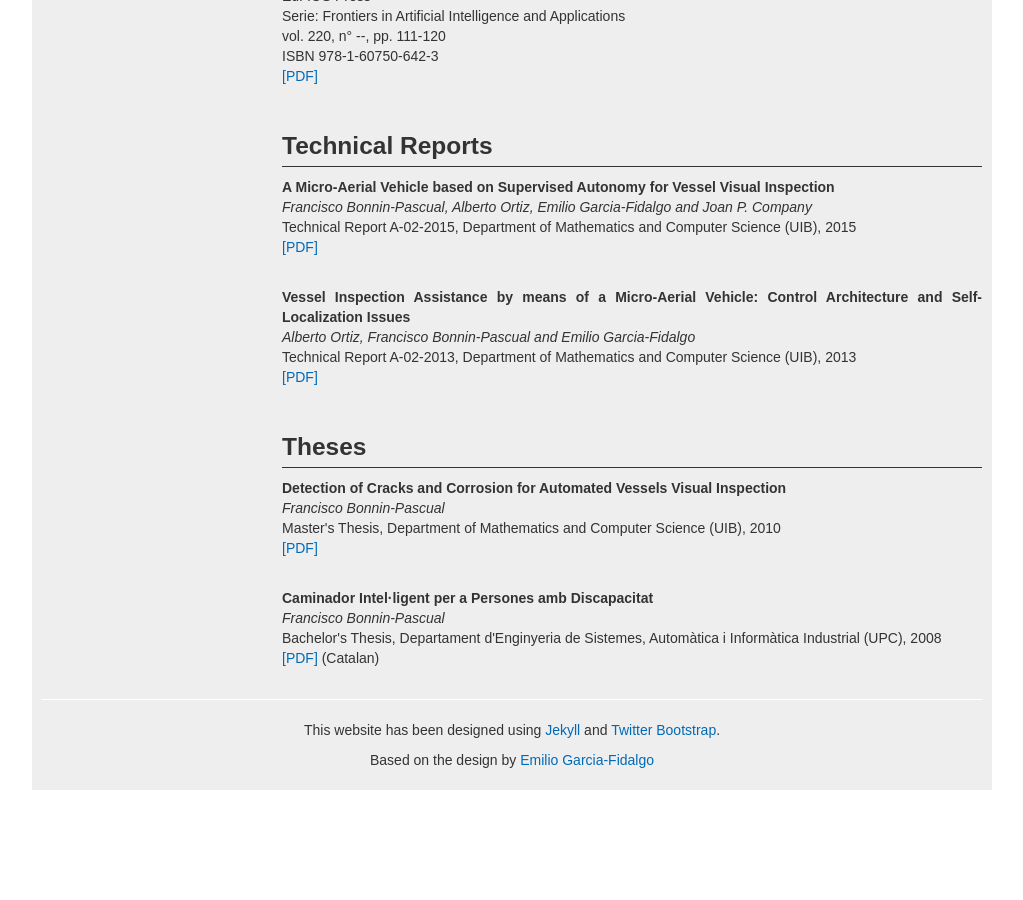
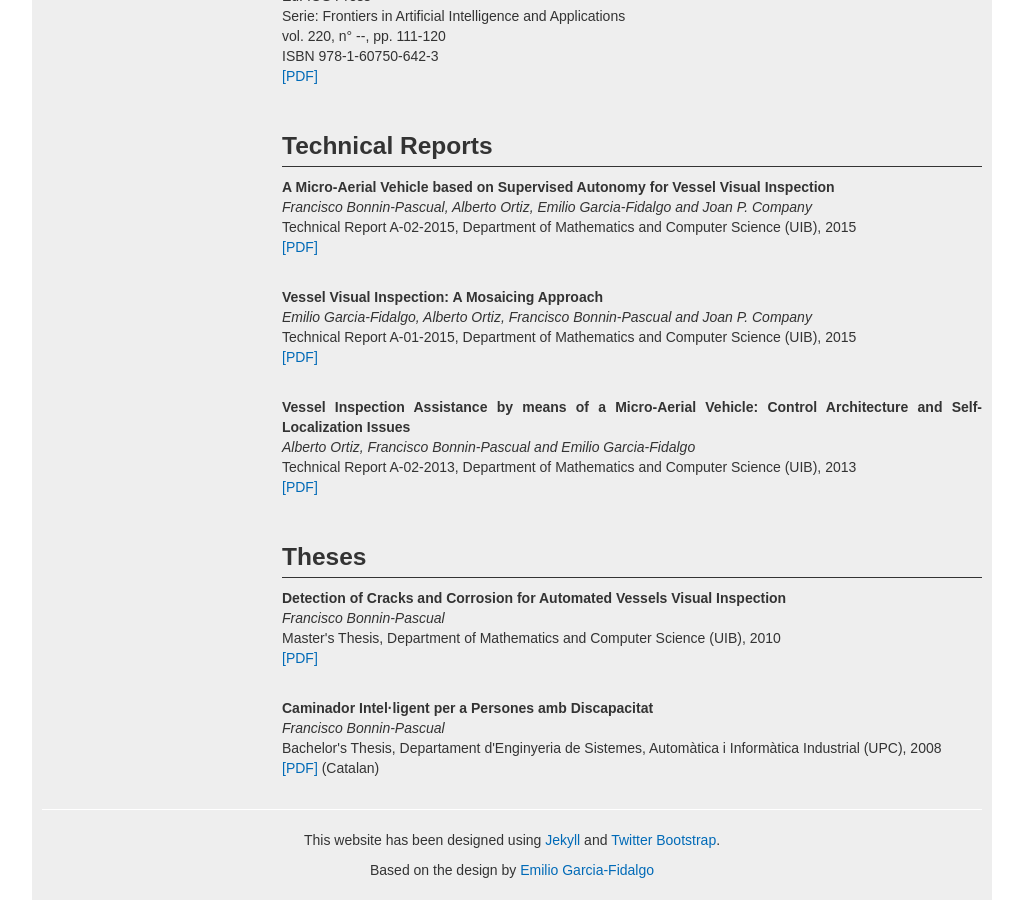
Before and after one commit to xiscobonnin/xiscobonnin.github.io, a Jekyll site: the page built from publications/pubs_type.html, in a window 1280 px wide and 900 px high, scrolled down 2109 px. Shown: the whole window, without its empty margins (128-1151 px from the left). Built offline with Jekyll 4.4.1, drawn with Linux system fonts in a browser that asks for light colours; before the commit the page ends 2899 px from its top, so only the background shows below that.

Commit message:
Ading techrep A1-2015

```diff
--- a/publications/pubs_type.html
+++ b/publications/pubs_type.html
@@ -5,6 +5,7 @@
 <!-- Journals -->
 <a name="journals"></a>
 <h3 class="title-und">Journals</h3>
+
 <p class="text-justify">
 <strong>A Robot Application for Marine Vessel Inspection</strong><br>
 <em>Markus Eich, Francisco Bonnin-Pascual, Emilio Garcia-Fidalgo, Alberto Ortiz, Gabriele Bruzzone, Yannis Koveos and Frank Kirchner</em><br>
@@ -24,6 +25,7 @@
 <!-- Book chapters -->
 <a name="chapters"></a>
 <h3 class="title-und">Book Chapters</h3>
+
 <p class="text-justify">
 <strong>Corrosion Detection for Automated Visual Inspection</strong><br>
 <em>Francisco Bonnin-Pascual and Alberto Ortiz</em><br>
@@ -37,6 +39,7 @@
 <!-- Conferences -->
 <a name="conferences"></a>
 <h3 class="title-und">Conferences</h3>
+
 <p class="text-justify">
 <strong>A Probabilistic Approach for Defect Detection based on Saliency Mechanisms </strong><br>
 <em>Francisco Bonnin-Pascual and Alberto Ortiz</em><br>
@@ -125,11 +128,19 @@
 <!-- Technical Reports -->
 <a name="techreports"></a>
 <h3 class="title-und">Technical Reports</h3>
+
 <p class="text-justify">
 <strong>A Micro-Aerial Vehicle based on Supervised Autonomy for Vessel Visual Inspection</strong><br>
 <em>Francisco Bonnin-Pascual, Alberto Ortiz, Emilio Garcia-Fidalgo and Joan P. Company</em><br>
 Technical Report A-02-2015, Department of Mathematics and Computer Science (UIB), 2015<br>
 <a href="/static/papers/techrepA022015_Bonnin2015.pdf">[PDF]</a>
+</p><br>
+
+<p class="text-justify">
+<strong>Vessel Visual Inspection: A Mosaicing Approach</strong><br>
+<em>Emilio Garcia-Fidalgo, Alberto Ortiz, Francisco Bonnin-Pascual and Joan P. Company</em><br>
+Technical Report A-01-2015, Department of Mathematics and Computer Science (UIB), 2015<br>
+<a href="/static/papers/techrepA012015_Garcia2015.pdf">[PDF]</a>
 </p><br>
 
 <p class="text-justify">
@@ -142,6 +153,7 @@
 <!-- Theses -->
 <a name="theses"></a>
 <h3 class="title-und">Theses</h3>
+
 <p class="text-justify">
 <strong>Detection of Cracks and Corrosion for Automated Vessels Visual Inspection</strong><br>
 <em>Francisco Bonnin-Pascual</em><br>
```
Also changed, not shown: publications/index.html (+15 -0 lines), 1 other file.
